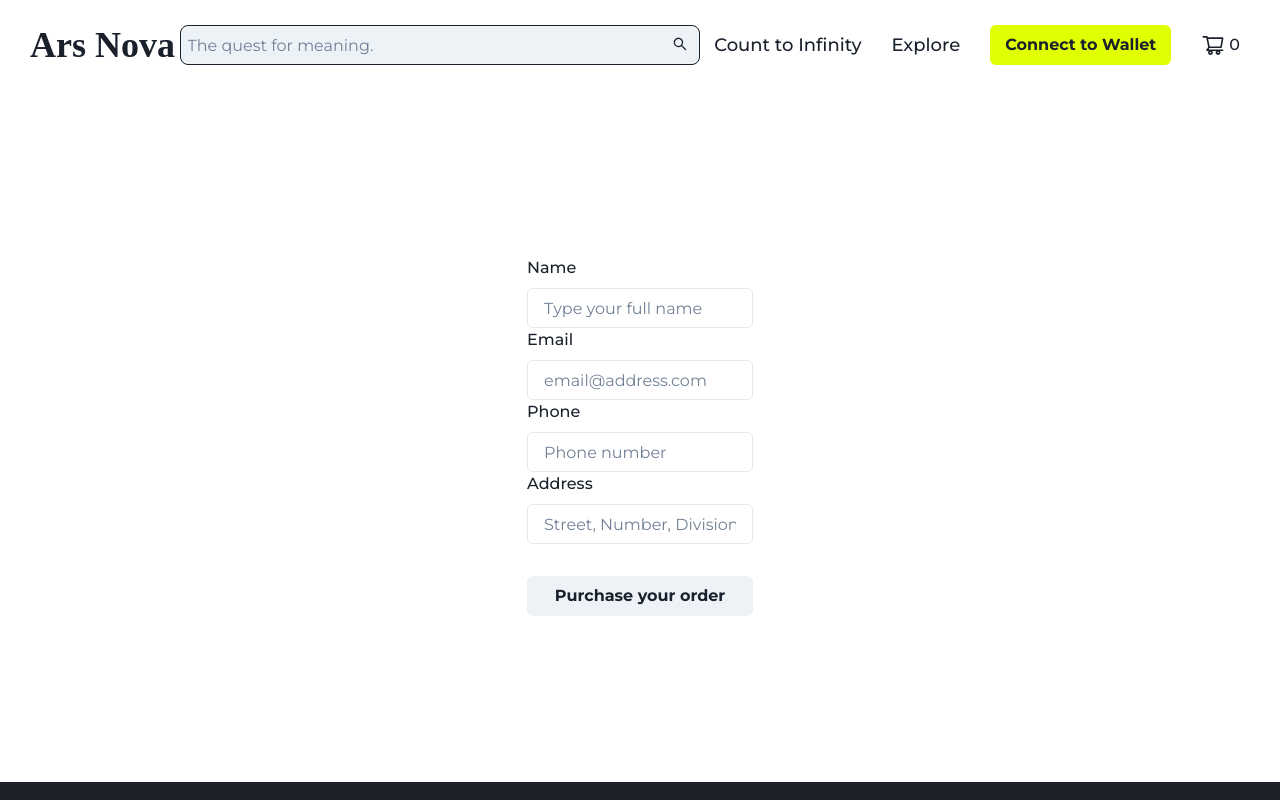
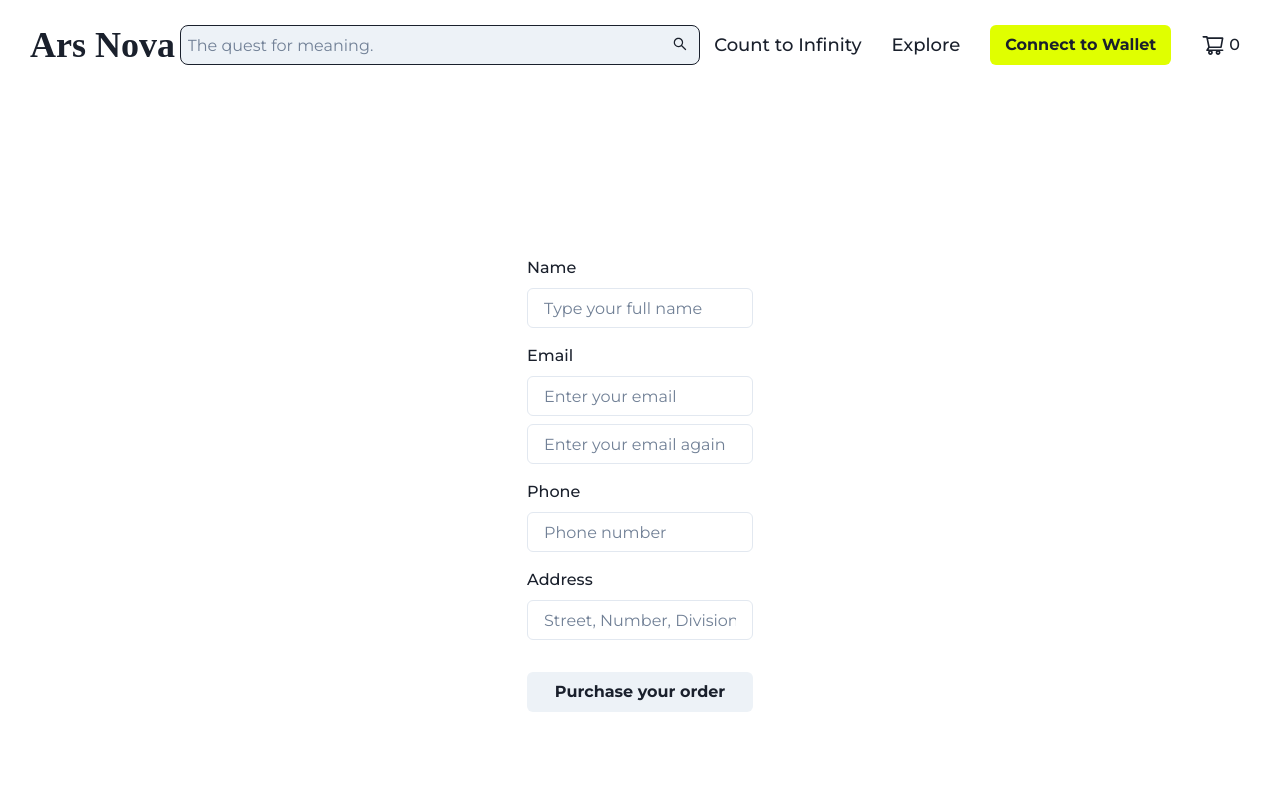
Before and after one commit to Felix-Hz/ars-nova, a React (Create React App) app: page /checkout in a window 1280 px wide. Shown: the top 800 px of the page. Built offline with nearby package versions, Linux system fonts and the light colour scheme; a web font is replaced by a local one.

Commit message:
add: form email

```diff
--- a/src/components/ContactForm/ContactForm.js
+++ b/src/components/ContactForm/ContactForm.js
@@ -60,7 +60,7 @@ const ContactForm = () => {
                 placeholder="Type your full name"
               />
             </FormControl>
-            <FormControl>
+            <FormControl mt={4}>
               <FormLabel>Email</FormLabel>
               <Input
                 id="email"
@@ -68,10 +68,20 @@ const ContactForm = () => {
                 onChange={(event) => setEmail(event.target.value)}
                 value={email}
                 type="email"
-                placeholder="email@address.com"
+                placeholder="Enter your email"
               />
             </FormControl>
-            <FormControl>
+            <FormControl mt={2}>
+              <Input
+                id="email"
+                name="email"
+                onChange={(event) => setEmail(event.target.value)}
+                value={email}
+                type="email"
+                placeholder="Enter your email again"
+              />
+            </FormControl>
+            <FormControl mt={4}>
               <FormLabel>Phone</FormLabel>
               <Input
                 id="phone"
@@ -82,7 +92,7 @@ const ContactForm = () => {
                 placeholder="Phone number"
               />
             </FormControl>
-            <FormControl>
+            <FormControl mt={4}>
               <FormLabel>Address</FormLabel>
               <Input
                 id="address"
```
